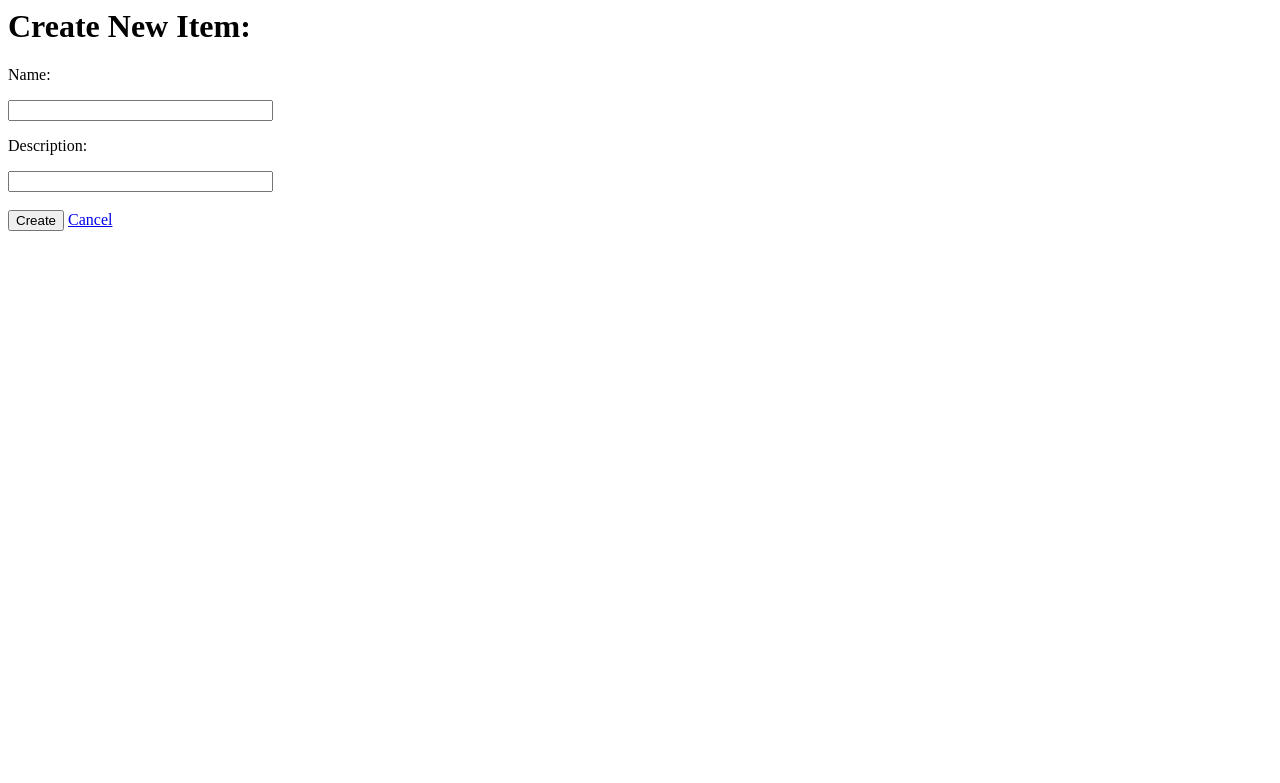
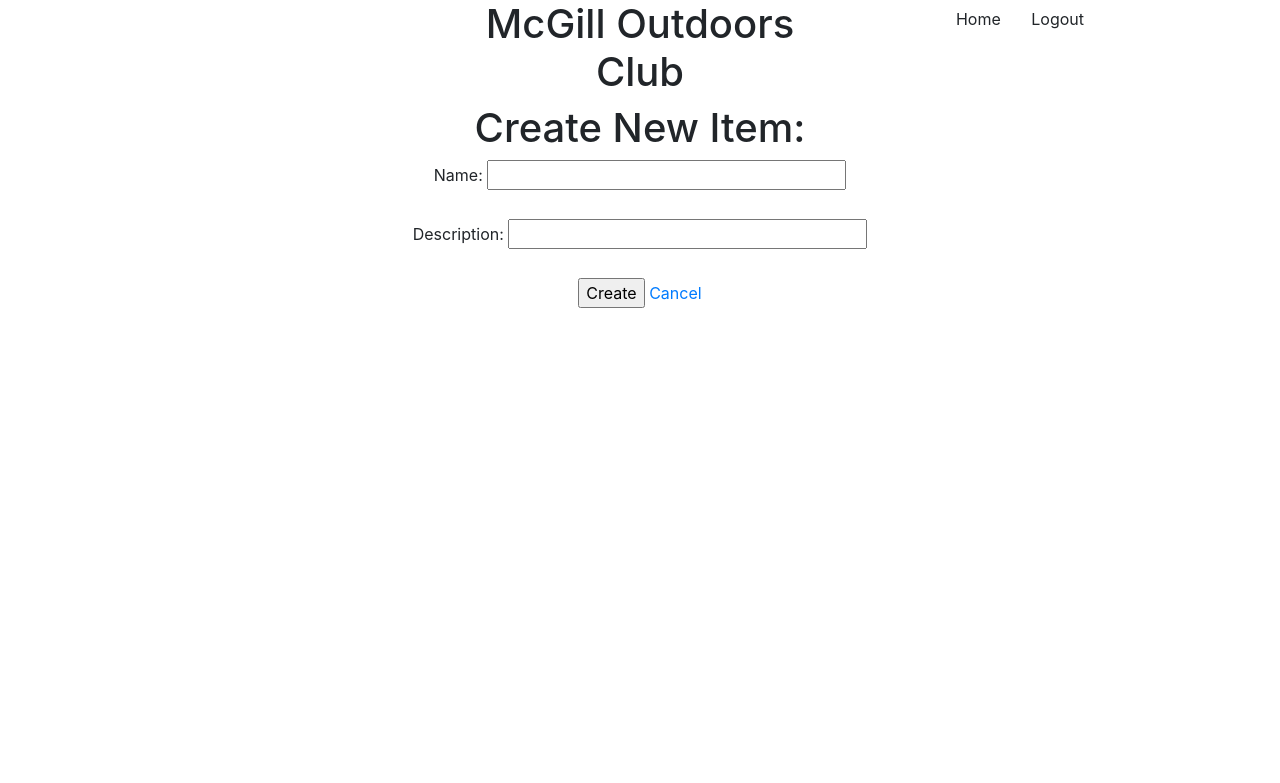
Before and after one commit to sdalton437/mocCatalogue, a Flask app: page /catalog/1/create in a window 1280 px wide. Shown: the top 783 px of the page. Run offline with Flask 2, Linux system fonts and the light colour scheme; parts of the project's set-up code (start-up, migrations or seed data) failed here and were passed over; some libraries are stand-ins or nearby versions.

Commit message:
Update createItem.html

```diff
--- a/templates/createItem.html
+++ b/templates/createItem.html
@@ -1,11 +1,35 @@
 <html>
-<body>
+<head>
+	<meta charset="utf-8">
+	<meta name="viewport" content="width=device-width,initial-scale=1">
+	<title>McGill Outdoors Club</title>
+	<link rel="stylesheet" href="/static/bootstrap.min.css">
+	<link rel="stylesheet" type="text/css" href="/static/styles.css">
+</head>
+<nav class="container">
+	<div class="row menu-bar">
+		<div class="col-md-4">
+		</div>
+
+		<div class="col-md-4">
+			<h1>McGill Outdoors Club</h1>
+		</div>
+
+		<div class="col-md-4">
+			<a class="btn button" href="{{url_for('menu')}}" role="button">Home</a>
+			<a class="btn button" href="{{url_for('gdisconnect')}}" role="button">Logout</a>
+		</div>
+	</div>
+</nav>
+<body class="menu sec-menu text-center">
+	<h1 class="sec-title">Create New Item:</h1>
 	<form action = "{{url_for('createItem',sport_id=sport_id)}}" method = 'post'>
-		<h1>Create New Item:</h1>
-		<p>Name:</p>
-		<input type="text" size='30' name="name"></br>
-		<p>Description:</p>
-		<input type="text" size='30' name="description"></br></br>
+		<label class="label1">Name: </label>
+		<input type="text" size='30' name="name" class="input-box"></br></br>
+
+		<label class="label1">Description: </label>
+		<input type="text" size='30' name="description" class="input-box"></br></br>
+
 		<input type='submit' value='Create'>
 		<a href = '{{url_for("showSport",sport_id=sport_id)}}'> Cancel </a>
 	</form>
```
